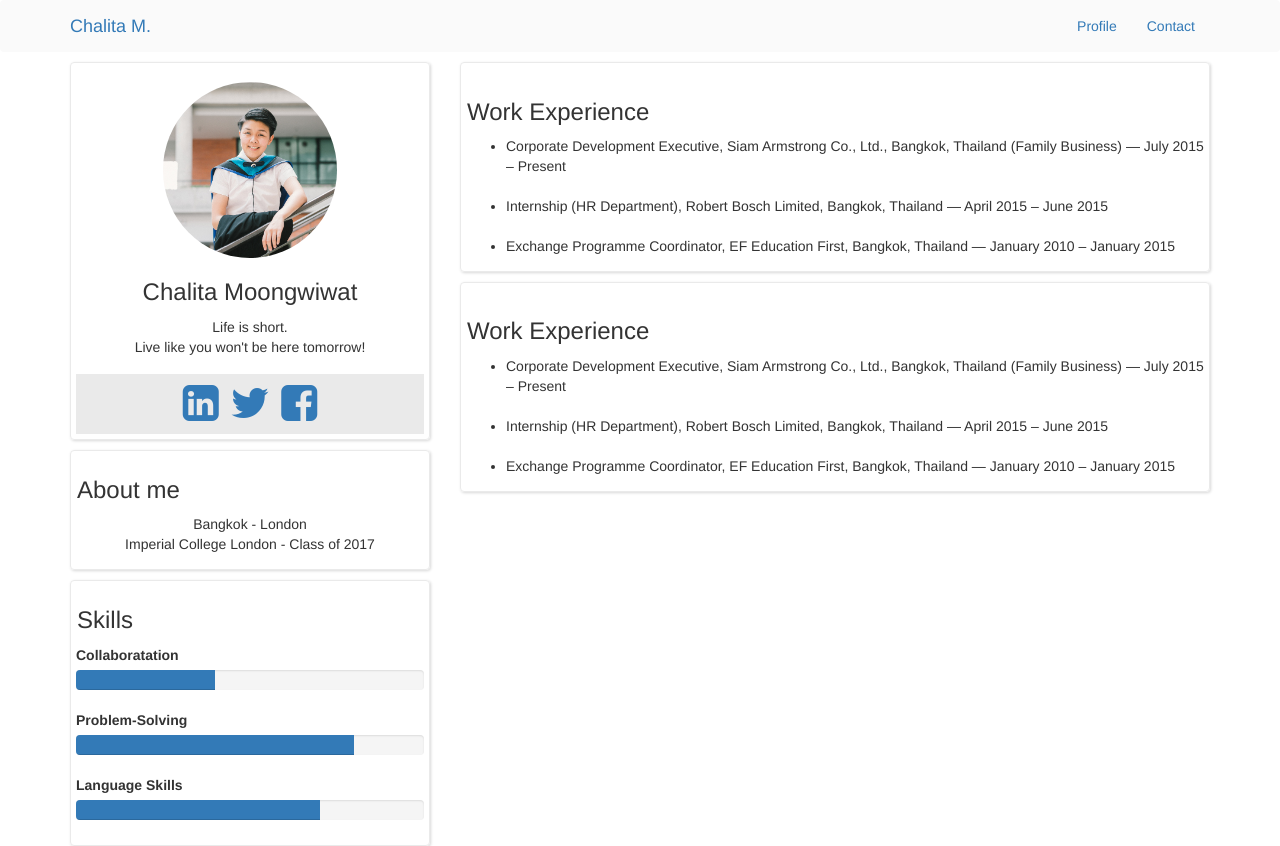
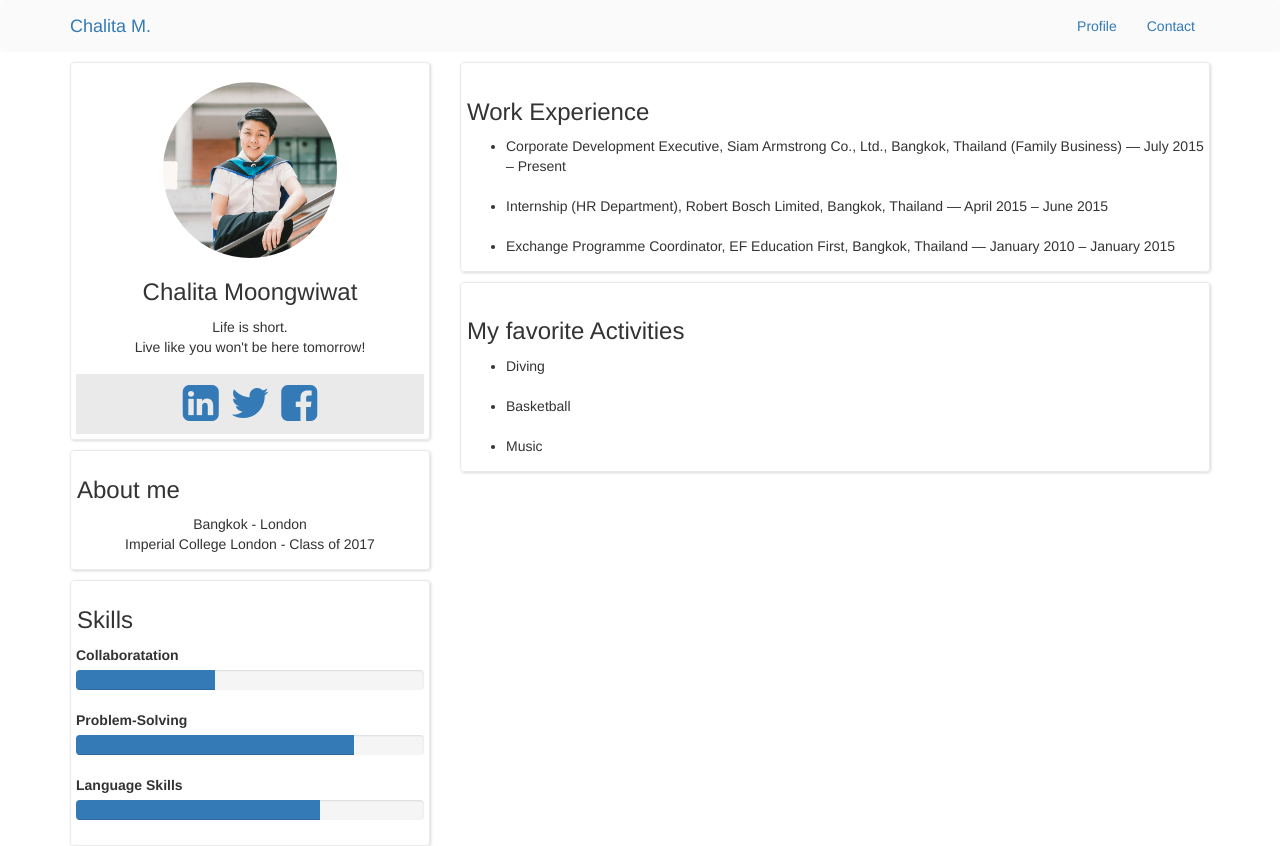
Before and after one commit to chalitam/chalitam.github.io, a plain HTML site: page profile.html in a window 1280 px wide. Drawn offline with nearby package versions, Linux system fonts and the light colour scheme.

Commit message:
New version

```diff
--- a/profile.html
+++ b/profile.html
@@ -8,13 +8,15 @@
 	<link rel="stylesheet" type="text/css" href="css/profile.css">
 <!-- This tag makes the page display nicely on mobile -->
 	<meta name="viewport" content="width=device-width, initial-scale=1">
+<!-- link for animate.css -->
+	<link rel="stylesheet" href="https://cdnjs.cloudflare.com/ajax/libs/animate.css/3.5.2/animate.min.css">
 	</head>
 
-	<body>
+	<body class="font">
 
 		<nav class="navbar bg-warning">
 			<div class="container">
-				<a href="index.html" class="navbar-brand">
+				<a href="index.html" class="navbar-brand animated bounce">
 					Chalita M.
 				</a>
 
@@ -49,7 +51,7 @@
 						<div class="card-block">
 							<img src="img/n2.jpg"
 							alt="chalitampic"
-							class="img-circle profile-pic">
+							class="img-circle profile-pic animated rollIn">
 							<br>
 							<h3 class="card-title">
 								Chalita Moongwiwat
@@ -62,7 +64,7 @@
 
 							<div class="card-footer">
               					<a>
-                				<i class="fa fa-linkedin-square"></i>
+                				<i class="fa fa-linkedin-square"> </i>
               					</a>
 					            <a>
 					            <i class="fa fa-twitter"></i>
@@ -95,13 +97,13 @@
 				<!-- Collaboration -->
 							<label for=""> Collaboratation </label>
 							<div class="progress">
-								<div class="progress-bar" style="width: 40%">
+								<div class="progress-bar colbar" style="width: 40%">
 								</div>
 							</div>
 				<!-- Problem-Solving -->
 							<label for=""> Problem-Solving </label>
 							<div class="progress">
-								<div class="progress-bar" style="width: 80%">
+								<div class="progress-bar probbar" style="width: 80%">
 								</div>
 							</div>
 				<!-- Language Skills -->
@@ -110,7 +112,6 @@
 								<div class="progress-bar" style="width: 70%">
 								</div>
 							</div>
-
 						</div>
 					</div>
 				</div> 		<!-- end of left column -->
@@ -146,20 +147,20 @@
 					<div class="card">
 						<div class="card-block">
 							<h3 class="card-title">
-								Work Experience
+								My favorite Activities
 							</h3>
 							<p class="card-text">
 								<ul>
-									<li class="CDE">
-										Corporate Development Executive, Siam Armstrong Co., Ltd., Bangkok, Thailand (Family Business) — July 2015 – Present
+									<li class="diving">
+										Diving
 									</li>
 									<br>
-									<li class="intern">
-										Internship (HR Department), Robert Bosch Limited, Bangkok, Thailand — April 2015 – June 2015
+									<li class="basketball">
+										Basketball
 									</li>
 									<br>
-									<li class="excahnge">
-										Exchange Programme Coordinator, EF Education First, Bangkok, Thailand — January 2010 – January 2015
+									<li class="music">
+										Music
 									</li>
 								</ul>
 							</p>
```
Also changed, not shown: index.html (+4 -2 lines).
